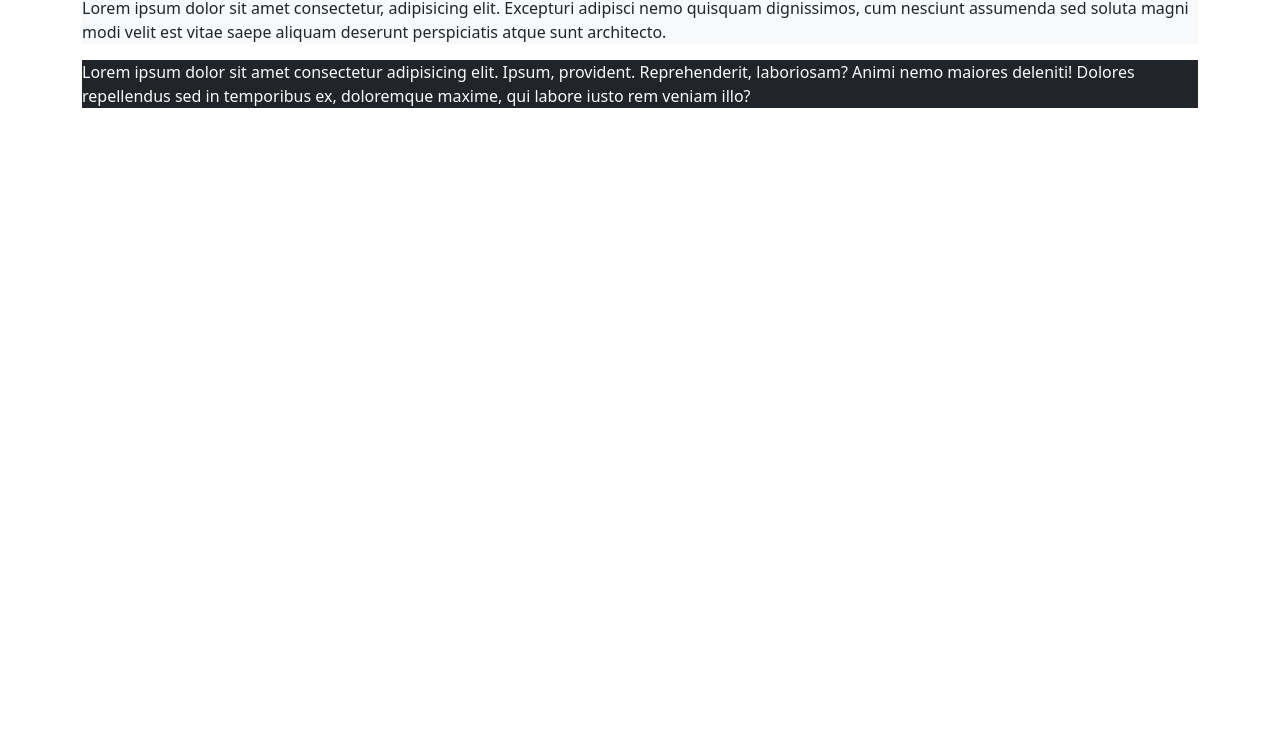
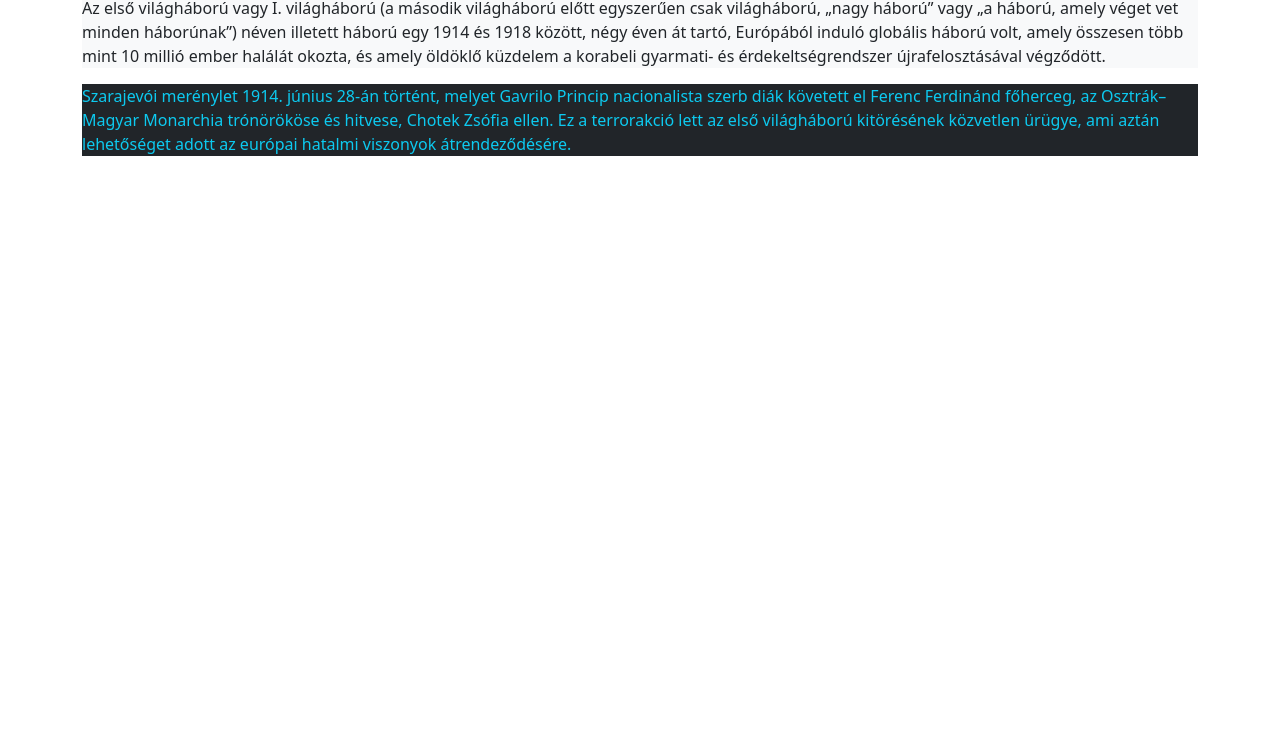
Before and after one commit to Adam12154/boostrapproject, a plain HTML site: page index.html in a window 1280 px wide. Shown: the part 60-800 px from the top of the page. Drawn offline with nearby package versions, Linux system fonts and the light colour scheme.

Commit message:
Update index.html

```diff
--- a/index.html
+++ b/index.html
@@ -15,15 +15,10 @@
         <h1 class="text-primary">Első világháború kezdete</h1>
 
         <div class="bg-light">
-            <p>Lorem ipsum dolor sit amet consectetur, adipisicing elit. Excepturi adipisci nemo quisquam dignissimos,
-                cum
-                nesciunt assumenda sed soluta magni modi velit est vitae saepe aliquam deserunt perspiciatis atque sunt
-                architecto.</p>
+        <p>Az  első világháború vagy I. világháború (a második világháború előtt egyszerűen csak világháború, „nagy háború” vagy „a háború, amely véget vet minden háborúnak”) néven illetett háború egy 1914 és 1918 között, négy éven át tartó, Európából induló globális háború volt, amely összesen több mint 10 millió ember halálát okozta, és amely öldöklő küzdelem a korabeli gyarmati- és érdekeltségrendszer újrafelosztásával végződött.</p>
         </div>
-        <div class="bg-dark text-light">
-            <p>Lorem ipsum dolor sit amet consectetur adipisicing elit. Ipsum, provident. Reprehenderit, laboriosam?
-                Animi nemo maiores deleniti! Dolores repellendus sed in temporibus ex, doloremque maxime, qui labore
-                iusto rem veniam illo?</p>
+        <div class="bg-dark text-info">
+            <p>Szarajevói merénylet 1914. június 28-án történt, melyet Gavrilo Princip nacionalista szerb diák követett el Ferenc Ferdinánd főherceg, az Osztrák–Magyar Monarchia trónörököse és hitvese, Chotek Zsófia ellen. Ez a terrorakció lett az első világháború kitörésének közvetlen ürügye, ami aztán lehetőséget adott az európai hatalmi viszonyok átrendeződésére.</p>
         </div>
     </div>
 
```
